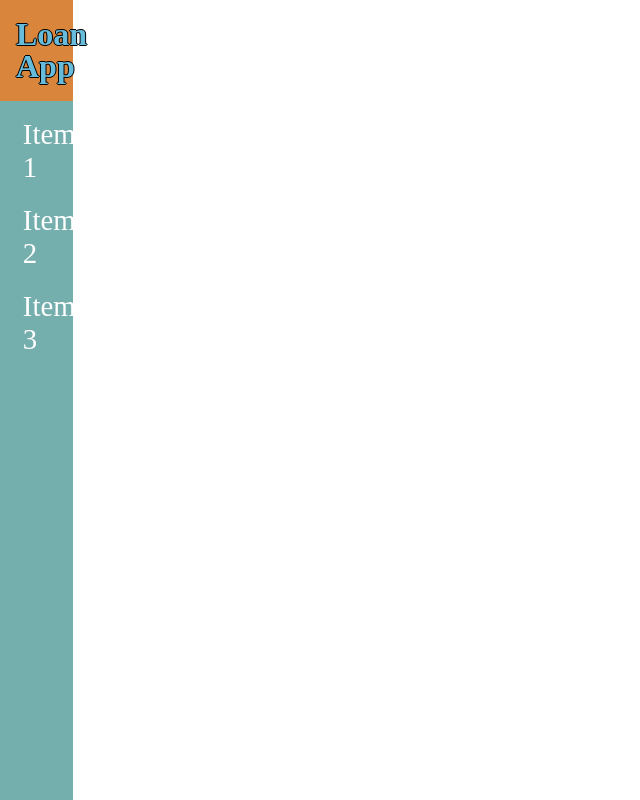
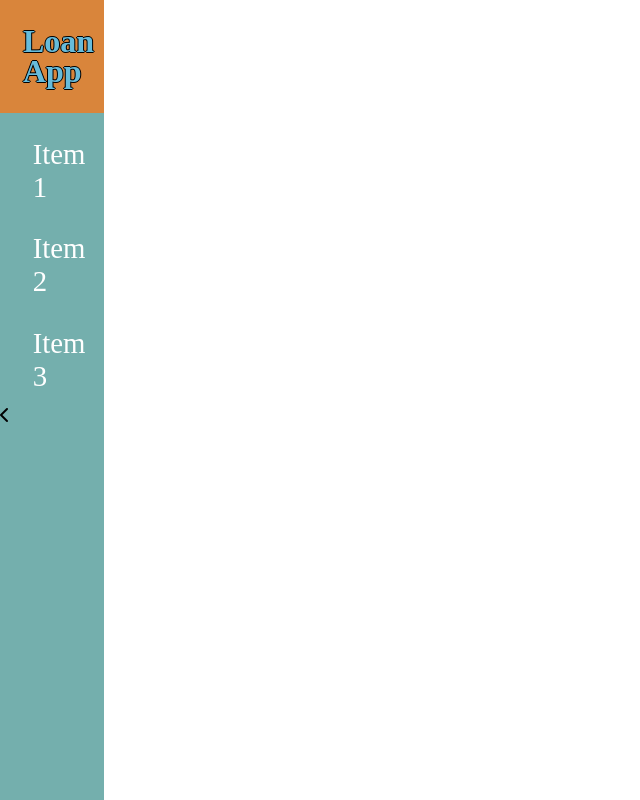
Before and after one commit to jzabala/loan-desktop-app, an Electron app: page index.html in a window 800 px wide. Shown: the whole page, without its empty margins (0-640 px from the left). Drawn offline with Linux system fonts and the light colour scheme.

Commit message:
working on layout

```diff
--- a/css/layout.css
+++ b/css/layout.css
@@ -17,7 +17,7 @@
   flex-direction: row;
 }
 #side-menu{
-  width:10%;
+  width:15%;
   min-height: 100vh;
   background-color:#74AFAD;
 }
--- a/index.html
+++ b/index.html
@@ -1,10 +1,12 @@
 <!DOCTYPE html>
 <html lang="en">
+
 <head>
     <meta charset="utf-8">
     <title>Loan App</title>
-    <link  rel="stylesheet" media="screen" href="css/layout.css"/>
+    <link rel="stylesheet" media="screen" href="css/layout.css" />
 </head>
+
 <body>
     <div class="layout">
         <div id="side-menu">
@@ -19,8 +21,11 @@
                     <li><a href="#">Item 3</a></li>
                 </ul>
             </nav>
+            <i class="fa fa-chevron-left" aria-hidden="true"></i>
         </div>
         <div id="main-container"></div>
     </div>
 </body>
+<script src="https://use.fontawesome.com/57ce7aeb7b.js"></script>
+
 </html>
```
Lines whose indentation alone changed are shown as unchanged.
